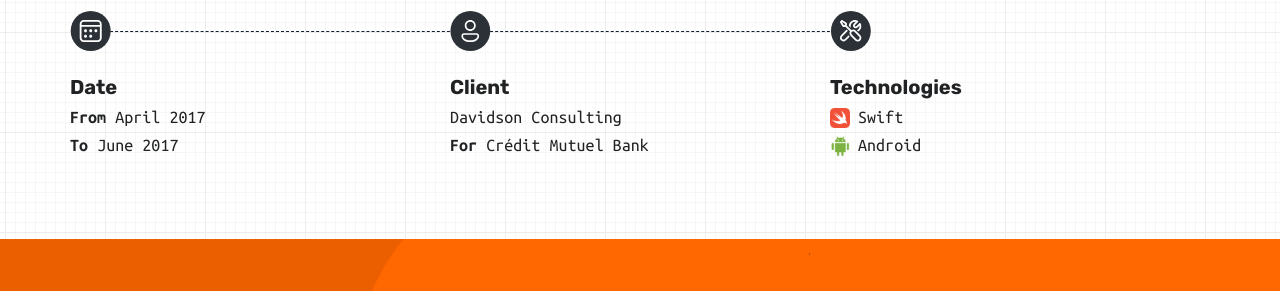
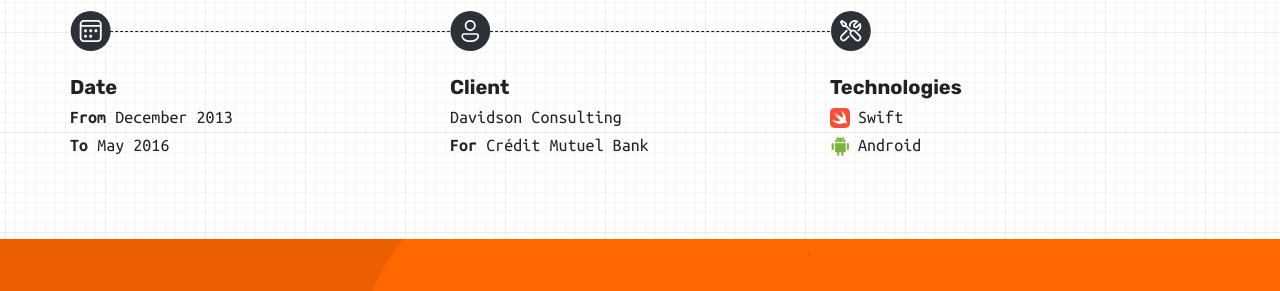
Before and after one commit to eenwak/eenwak.github.io, a Jekyll site: the page built from _projects/2016-05-01-fivory.md, in a window 1280 px wide and 900 px high. Shown: the part 373-664 px from the top of the window. Built offline with Jekyll 4.4.1, drawn with Linux system fonts in a browser that asks for light colours; nearby versions of some CDN libraries.

Commit message:
Correct project dates

```diff
--- a/_projects/2016-05-01-fivory.md
+++ b/_projects/2016-05-01-fivory.md
@@ -2,8 +2,8 @@
 title: Fivory & Fivory Pro
 subtitle: iOS & Android App Development
 date: 2016-05-01 00:00:00
-start: 2017-04-01
-end: 2017-06-01
+start: 2013-12-01
+end: 2016-05-01
 
 accent_color: '#FF6700'
 featured_image: fivory_1.png
```
Also changed, not shown: _projects/2017-07-01-deltabooks.md (+2 -2 lines).
